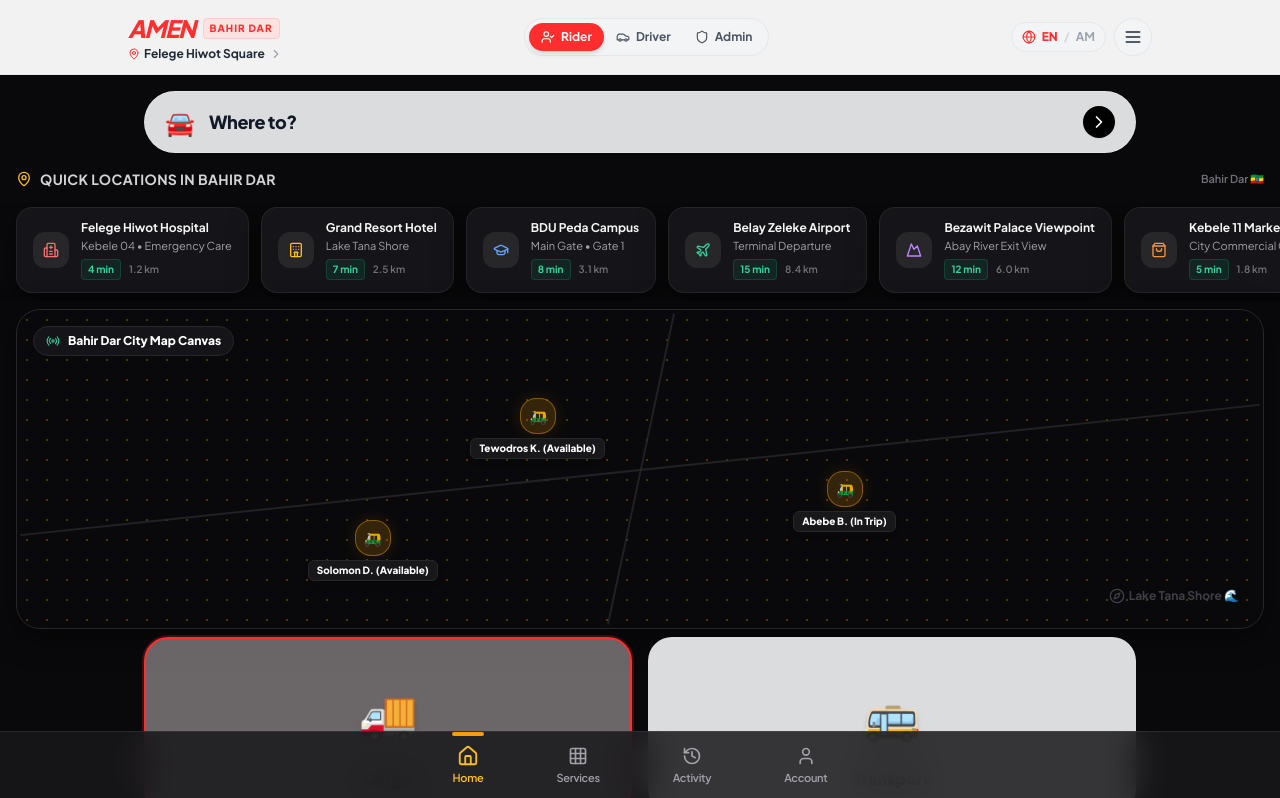
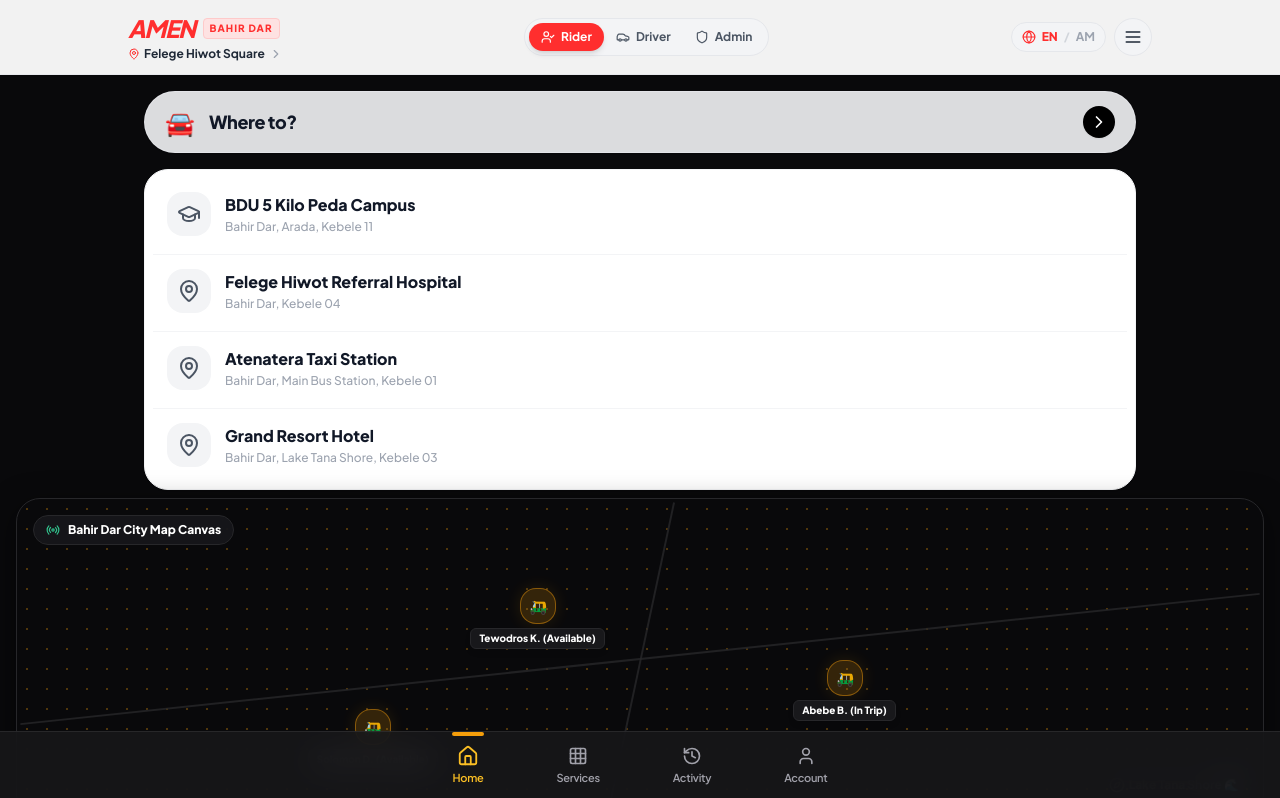
Before and after one commit to babam49-dot/AmenRide, a React (Vite) app in the folder web/: page / in a window 1280 px wide. Shown: the top 798 px of the page. Built offline with nearby package versions, Linux system fonts and the light colour scheme.

Commit message:
feat(web): add Yango-style vertical suggested destinations list with location icons

```diff
--- a/web/src/components/QuickLocationCards.tsx
+++ b/web/src/components/QuickLocationCards.tsx
@@ -1,80 +1,56 @@
 import React from 'react';
-import { MapPin, Hospital, Hotel, GraduationCap, Plane, Mountain, ShoppingBag } from 'lucide-react';
+import { GraduationCap, MapPin } from 'lucide-react';
 import { useLanguage } from '../context/LanguageContext';
 import { LocationItem } from '../types';
 
 export const bahirDarLocations: LocationItem[] = [
   {
     id: 'loc-1',
-    name: 'Felege Hiwot Hospital',
-    nameAm: 'ፌለገ ሕይወት ሆስፒታል',
-    subtext: 'Kebele 04 • Emergency Care',
-    subtextAm: 'ቀበሌ 04 • ድንገተኛ ሕክምና',
-    category: 'hospital',
+    name: 'BDU 5 Kilo Peda Campus',
+    nameAm: 'ባህር ዳር ዩኒቨርሲቲ 5 ኪሎ',
+    subtext: 'Bahir Dar, Arada, Kebele 11',
+    subtextAm: 'ባህር ዳር፣ አራዳ፣ ቀበሌ 11',
+    category: 'university',
     distance: '1.2 km',
     estTime: '4 min',
+    lat: 11.585,
+    lng: 37.395,
+  },
+  {
+    id: 'loc-2',
+    name: 'Felege Hiwot Referral Hospital',
+    nameAm: 'ፌለገ ሕይወት ሪፈራል ሆስፒታል',
+    subtext: 'Bahir Dar, Kebele 04',
+    subtextAm: 'ባህር ዳር፣ ቀበሌ 04',
+    category: 'landmark',
+    distance: '2.5 km',
+    estTime: '7 min',
     lat: 11.5932,
     lng: 37.3871,
   },
   {
-    id: 'loc-2',
-    name: 'Grand Resort Hotel',
-    nameAm: 'ግራንድ ሪዞርት ሆቴል',
-    subtext: 'Lake Tana Shore',
-    subtextAm: 'የጣና ሐይቅ ዳርቻ',
-    category: 'hotel',
-    distance: '2.5 km',
-    estTime: '7 min',
-    lat: 11.601,
-    lng: 37.389,
-  },
-  {
     id: 'loc-3',
-    name: 'BDU Peda Campus',
-    nameAm: 'ባህር ዳር ዩኒቨርሲቲ ፔዳ',
-    subtext: 'Main Gate • Gate 1',
-    subtextAm: 'ዋና በር • በር 1',
-    category: 'university',
+    name: 'Atenatera Taxi Station',
+    nameAm: 'አጠናተራ ታክሲ ተርሚናል',
+    subtext: 'Bahir Dar, Main Bus Station, Kebele 01',
+    subtextAm: 'ባህር ዳር፣ ዋና አውቶቡስ ተርሚናል',
+    category: 'landmark',
     distance: '3.1 km',
     estTime: '8 min',
-    lat: 11.585,
-    lng: 37.395,
+    lat: 11.597,
+    lng: 37.382,
   },
   {
     id: 'loc-4',
-    name: 'Belay Zeleke Airport',
-    nameAm: 'በላይ ዘለቀ አየር መንገድ',
-    subtext: 'Terminal Departure',
-    subtextAm: 'የመንገደኞች ተርሚናል',
-    category: 'airport',
-    distance: '8.4 km',
-    estTime: '15 min',
-    lat: 11.608,
-    lng: 37.321,
-  },
-  {
-    id: 'loc-5',
-    name: 'Bezawit Palace Viewpoint',
-    nameAm: 'በዛዊት ቤተ መንግሥት',
-    subtext: 'Abay River Exit View',
-    subtextAm: 'የዓባይ መውጫ ተመልካች',
+    name: 'Grand Resort Hotel',
+    nameAm: 'ግራንድ ሪዞርት ሆቴል',
+    subtext: 'Bahir Dar, Lake Tana Shore, Kebele 03',
+    subtextAm: 'ባህር ዳር፣ ጣና ሐይቅ ዳርቻ',
     category: 'landmark',
-    distance: '6.0 km',
-    estTime: '12 min',
-    lat: 11.615,
-    lng: 37.412,
-  },
-  {
-    id: 'loc-6',
-    name: 'Kebele 11 Market',
-    nameAm: 'ቀበሌ 11 ገበያ ማዕከል',
-    subtext: 'City Commercial Center',
-    subtextAm: 'የከተማው የገበያ ማዕከል',
-    category: 'market',
-    distance: '1.8 km',
-    estTime: '5 min',
-    lat: 11.597,
-    lng: 37.382,
+    distance: '4.5 km',
+    estTime: '10 min',
+    lat: 11.601,
+    lng: 37.389,
   },
 ];
 
@@ -83,40 +59,12 @@ interface QuickLocationCardsProps {
 }
 
 export const QuickLocationCards: React.FC<QuickLocationCardsProps> = ({ onSelectLocation }) => {
-  const { language, t } = useLanguage();
-
-  const getCategoryIcon = (cat: LocationItem['category']) => {
-    switch (cat) {
-      case 'hospital':
-        return <Hospital className="w-4 h-4 text-red-400" />;
-      case 'hotel':
-        return <Hotel className="w-4 h-4 text-amber-400" />;
-      case 'university':
-        return <GraduationCap className="w-4 h-4 text-blue-400" />;
-      case 'airport':
-        return <Plane className="w-4 h-4 text-emerald-400" />;
-      case 'landmark':
-        return <Mountain className="w-4 h-4 text-purple-400" />;
-      case 'market':
-        return <ShoppingBag className="w-4 h-4 text-orange-400" />;
-      default:
-        return <MapPin className="w-4 h-4 text-amber-400" />;
-    }
-  };
+  const { language } = useLanguage();
 
   return (
-    <div className="w-full max-w-7xl mx-auto my-6 px-4">
-      {/* Title */}
-      <div className="flex items-center justify-between mb-3.5">
-        <h3 className="text-sm font-bold text-zinc-300 tracking-wide uppercase flex items-center gap-2">
-          <MapPin className="w-4 h-4 text-amber-400" />
-          {t('quickDestinations')}
-        </h3>
-        <span className="text-[11px] font-semibold text-zinc-500">Bahir Dar 🇪🇹</span>
-      </div>
-
-      {/* Horizontal Scroll Chip Container */}
-      <div className="flex items-center gap-3 overflow-x-auto scrollbar-none pb-2 pt-1 -mx-4 px-4">
+    <div className="w-full max-w-md mx-auto sm:max-w-5xl my-4 px-4">
+      {/* Vertical Suggested Destinations List */}
+      <div className="space-y-1 bg-white rounded-3xl p-2 shadow-sm border border-gray-100 divide-y divide-gray-100">
         {bahirDarLocations.map((loc) => {
           const name = language === 'EN' ? loc.name : loc.nameAm;
           const sub = language === 'EN' ? loc.subtext : loc.subtextAm;
@@ -125,23 +73,25 @@ export const QuickLocationCards: React.FC<QuickLocationCardsProps> = ({ onSelect
             <button
               key={loc.id}
               onClick={() => onSelectLocation(loc)}
-              className="flex items-center gap-3 px-4 py-3 bg-zinc-900/90 hover:bg-zinc-800 border border-zinc-800/90 hover:border-amber-500/40 rounded-2xl shrink-0 transition-all duration-200 active-press shadow-card-shadow group text-left max-w-xs"
+              className="w-full flex items-center gap-3.5 p-3.5 hover:bg-gray-50/80 transition-colors text-left group active:scale-[0.99]"
             >
-              <div className="w-9 h-9 rounded-xl bg-zinc-800 group-hover:bg-amber-500/15 flex items-center justify-center shrink-0 transition-colors">
-                {getCategoryIcon(loc.category)}
+              {/* Gray Circular Icon Badge */}
+              <div className="w-11 h-11 rounded-2xl bg-gray-100 text-gray-600 group-hover:bg-[#FF2E2E]/10 group-hover:text-[#FF2E2E] flex items-center justify-center shrink-0 transition-colors">
+                {loc.category === 'university' ? (
+                  <GraduationCap className="w-6 h-6" />
+                ) : (
+                  <MapPin className="w-6 h-6" />
+                )}
               </div>
 
-              <div className="truncate">
-                <h4 className="text-xs font-bold text-zinc-100 group-hover:text-amber-400 transition-colors truncate">
+              {/* Destination Details */}
+              <div className="truncate flex-1">
+                <h4 className="text-sm sm:text-base font-extrabold text-gray-900 group-hover:text-[#FF2E2E] transition-colors truncate">
                   {name}
                 </h4>
-                <p className="text-[11px] text-zinc-400 truncate mt-0.5">{sub}</p>
-                <div className="flex items-center gap-2 mt-1">
-                  <span className="text-[10px] font-bold text-emerald-400 bg-emerald-500/10 px-1.5 py-0.5 rounded border border-emerald-500/20">
-                    {loc.estTime}
-                  </span>
-                  <span className="text-[10px] text-zinc-500 font-semibold">{loc.distance}</span>
-                </div>
+                <p className="text-xs text-gray-400 truncate mt-0.5 font-medium">
+                  {sub}
+                </p>
               </div>
             </button>
           );
```
